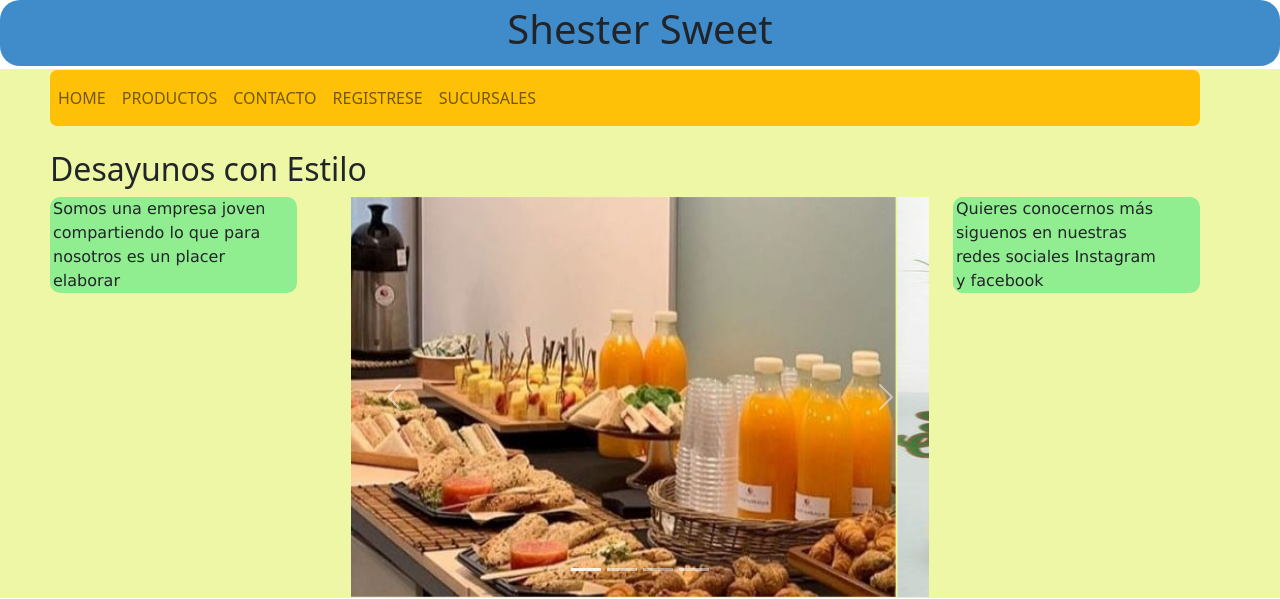
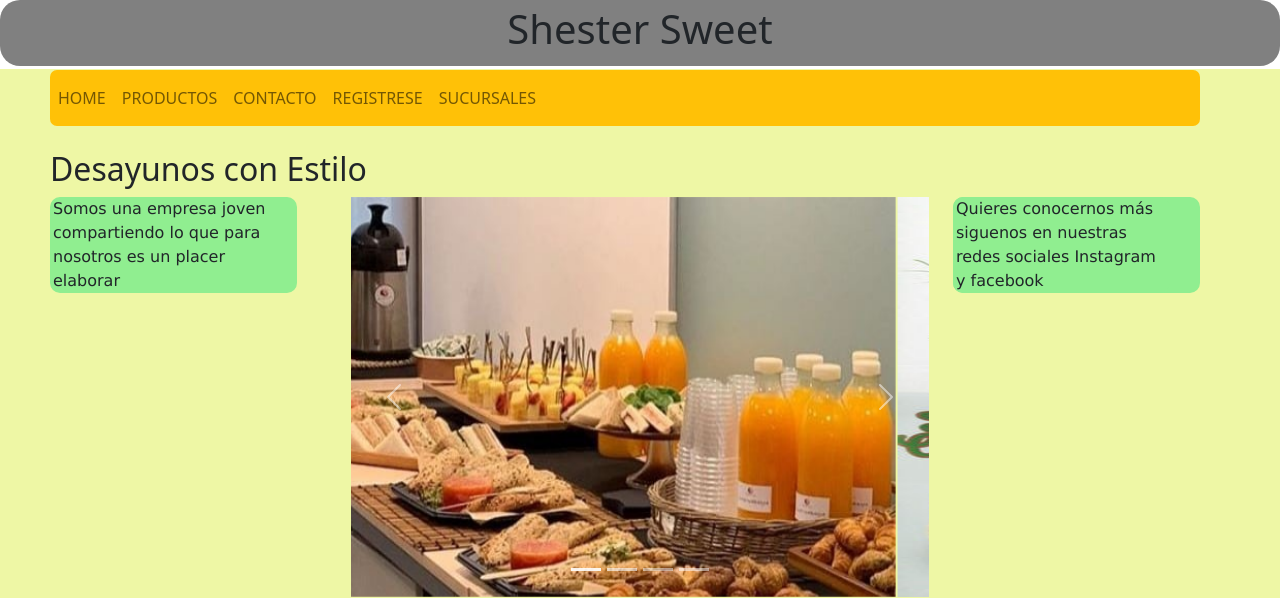
Before and after one commit to farfanfa/firstweb, a plain HTML site: page index.html in a window 1280 px wide. Shown: the top 599 px of the page. Drawn offline with nearby package versions, Linux system fonts and the light colour scheme.

Commit message:
Update estilos.css

```diff
--- a/CSS/estilos.css
+++ b/CSS/estilos.css
@@ -2,7 +2,7 @@
 
 
 header{
-        background-color: rgb(64, 140, 202);
+        background-color: gray;
         text-align: center;
         padding: 5px;
         border-radius: 20px;
```
